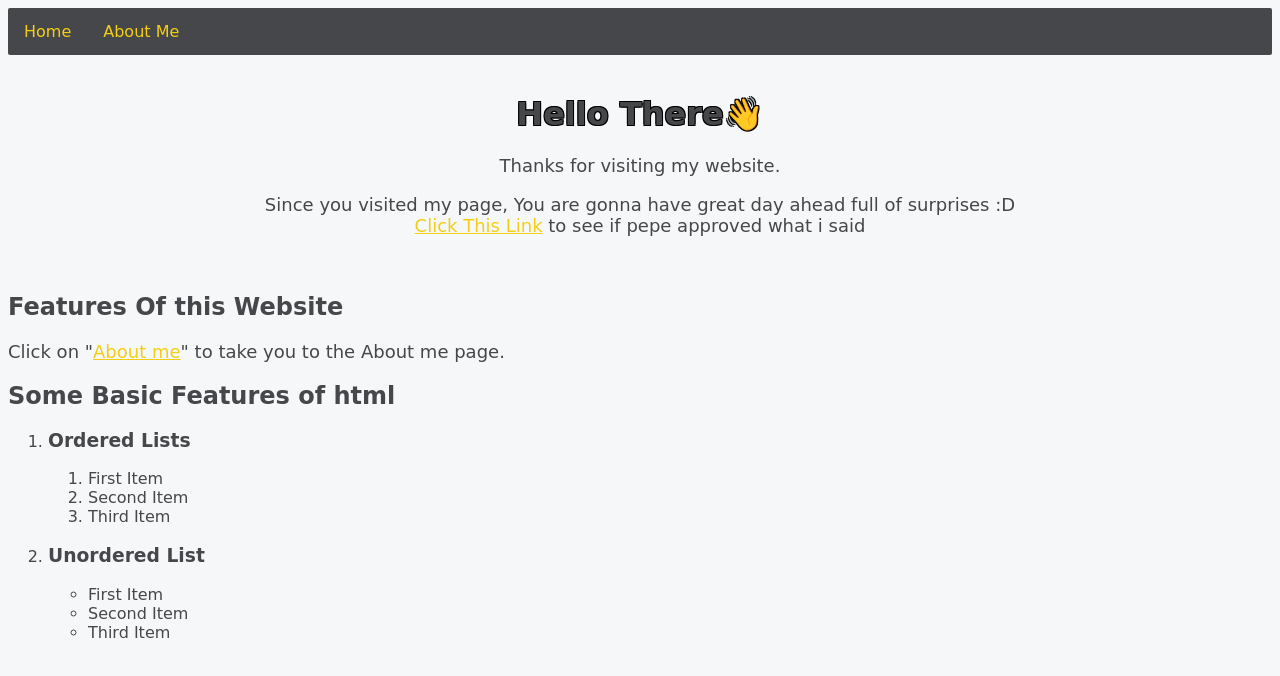
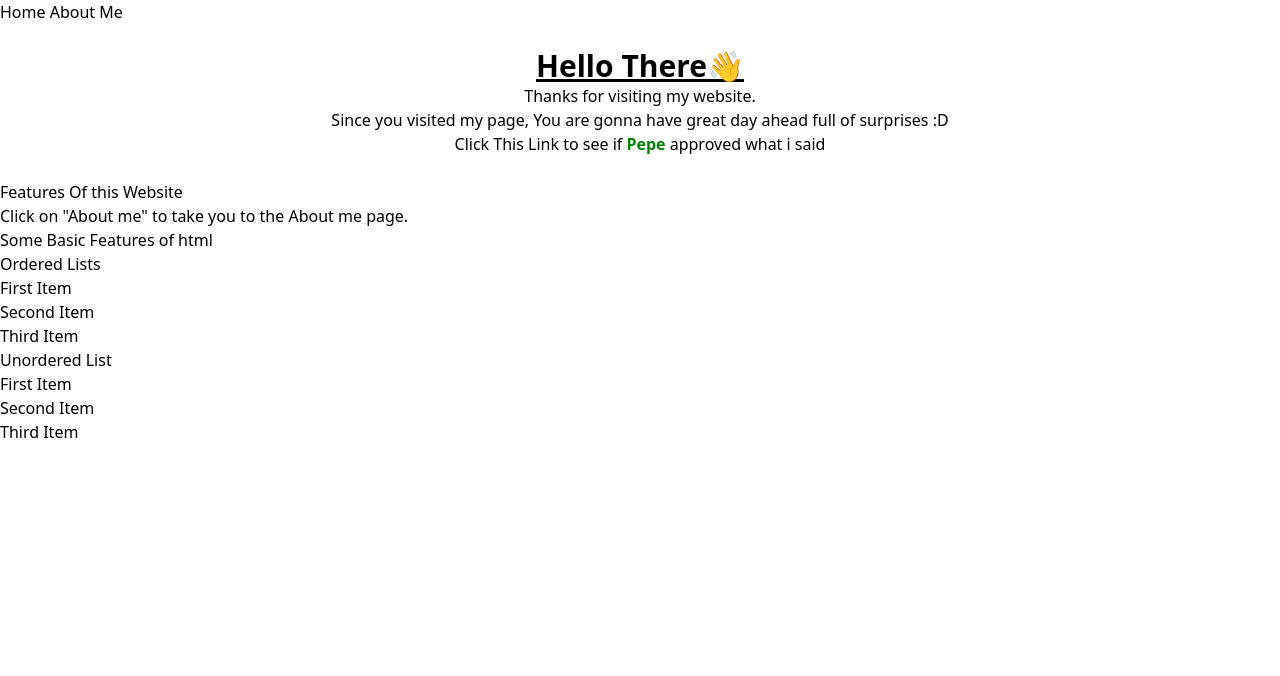
Before and after one commit to gvarshithreddy/simpleWebsite, a plain HTML site: page index.html in a window 1280 px wide. Drawn offline with nearby package versions, Linux system fonts and the light colour scheme.

Commit message:
Tailwind CSS has been added

```diff
--- a/index.html
+++ b/index.html
@@ -4,7 +4,7 @@
     <meta charset="UTF-8">
     <meta name="viewport" content="width=device-width, initial-scale=1.0">
     <title>HomePage</title>
-    <link rel="stylesheet" href="styles.css">
+    <script src="https://cdn.tailwindcss.com"></script>
 </head>
 <body>
   <nav>
@@ -13,11 +13,10 @@
   </nav>
     <br>
     <div class="text-center">
-        <h1>Hello There👋</h1>
+        <h1 class="text-3xl font-bold underline">Hello There👋</h1>
         <p>Thanks for visiting my website.</p>
-
         <p>Since you visited my page, You are gonna have great day ahead full of surprises :D <br>
-            <a href="pepe.html">Click This Link</a> to see if pepe approved what i said</p><br>
+            <a href="pepe.html">Click This Link</a> to see if <a style="color: green; font-weight: bold;">Pepe</a> approved what i said</p><br>
 
     </div>
 
--- a/styles.css
+++ b/styles.css
@@ -1,17 +1,16 @@
 h1 {
   color: rgb(69, 71, 75);
-  text-shadow: 1px 1px 0px #000, -1px -1px 0px #000, 1px -1px 0px #000, -1px 1px 0px #000;
 }
 
 body{
     background-color: rgb(245, 247, 248);
-    font-family: cursive;
+    font-family: sans-serif;
     color:rgb(69, 71, 75);
 
 }
 
 p{
-    font-size: large;
+    font-size: x-large;
 }
 
 a{
@@ -22,6 +21,7 @@ nav {
     background-color: rgb(69, 71, 75);
     overflow: hidden;
     border-radius: 2px;
+    font-size: larger;
 }
 
 
```
